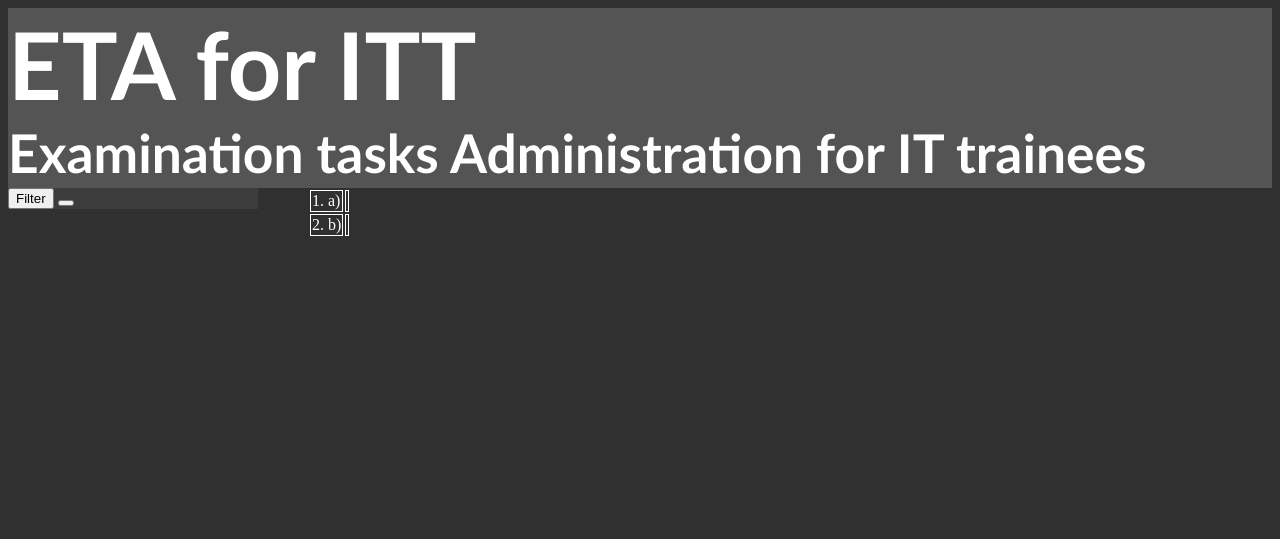
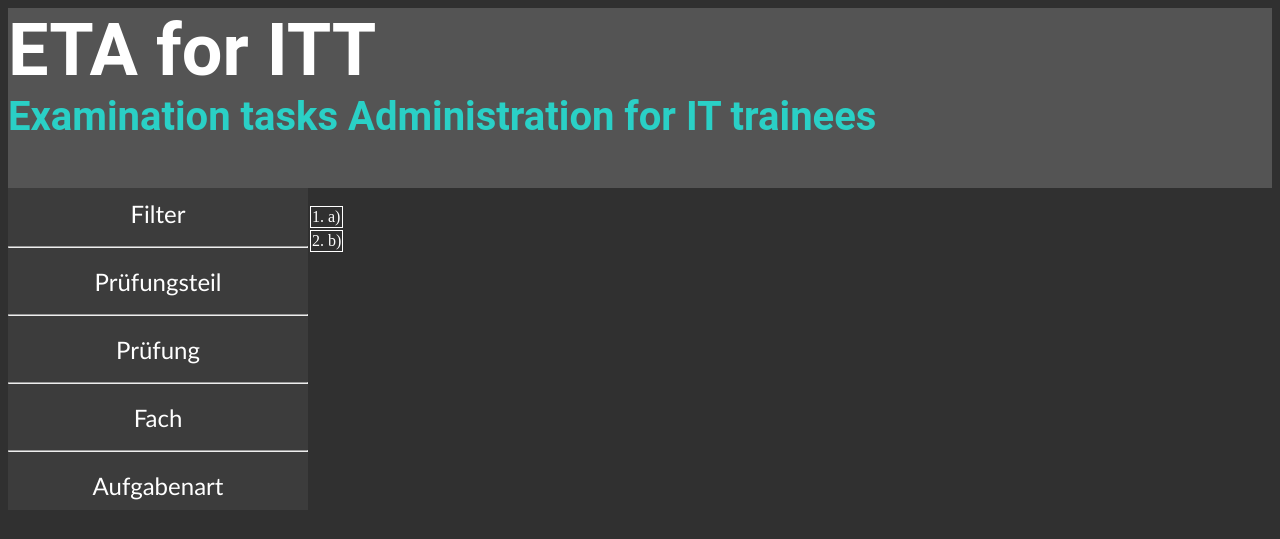
Before and after one commit to xarabae/project-ETA_for_ITT, a PHP site: page / in a window 1280 px wide. Shown: the top 539 px of the page. Run offline with PHP 8.4, Linux system fonts and the light colour scheme; data comes from the database, SQL or seed files in the repository; data that the repository does not hold is empty.

Commit message:
Accordion is working

```diff
--- a/public/inc/main.js
+++ b/public/inc/main.js
@@ -1,8 +1,9 @@
+
 function accordionFunction(id) {
     var element = document.getElementById(id);
-    if (element.className.indexOf("w3-show") == -1) {
-      element.className += " w3-show";
+    if (element.className.indexOf("show") == -1) {
+      element.className = element.className.replace("hide", "show");
     } else {
-      element.className = element.className.replace(" w3-show", "");
+      element.className = element.className.replace("show", "hide");
     }
   }
--- a/public/index.php
+++ b/public/index.php
@@ -3,18 +3,105 @@
         <title>ETA for ITT</title>
         <meta http-equiv='content-type' content='text/html; charset=utf-8'>
         <link href="style.css" rel="stylesheet">
-        <script src="scripts/main.js"></script>
+        <script src="inc/main.js"></script>
     </head>
     <body>
         <div id="heading">
             <h1 class="heading_short">ETA for ITT</h1>
             <h1 class="heading_long">Examination tasks Administration for IT trainees</h1>
         </div>
-        <div id="sidebar">
-            <button id="submit_filter" type = "submit">Filter</button>
-            <button class="accordion" onclick="accordionFunction(id)"> </button>
-            <div></div>
-        </div>
+        <form action="index.php" method="post">
+            <div id="sidebar">
+                <input id="submit" type="submit" name="submit" value="Filter">
+                <hr>
+                <button class="accordion" type="button" onclick="accordionFunction('pruefungsteil')">Prüfungsteil</button>
+                <div id="pruefungsteil" class="hide">
+                    <div class="pruefungsteil">
+                        <input id="ga1" name="check_list[]" value="GA1" type="checkbox">
+                        <label>GA1</label>
+                        <br>
+                        <input id="ga2" name="check_list[]" value="GA2" type="checkbox">
+                        <label>GA2</label>
+                        <br>
+                        <input id="wiso" name="check_list[]" value="WISO" type="checkbox">
+                        <label>WISO</label>
+                        <br>
+                    </div>
+                </div>
+                <hr>
+                <button class="accordion" type="button" onclick="accordionFunction('pruefung')">Prüfung</button>
+                <div id="pruefung" class="hide">
+                    <div class="pruefung">
+                        <input id="one_year" name="year" type="radio">
+                        <div>
+                            <label>Jahr:</label>
+                            <select></select>
+                        </div>
+                        <input id="from_to_year" name="year" type="radio">
+                        <div>
+                            <label>Von:</label>
+                            <select></select>
+                            <br>
+                            <label>Bis:</label>
+                            <select></select>
+                        </div>
+                    </div>
+                </div>
+                <hr>
+                <button class="accordion" type="button" onclick="accordionFunction('fach')">Fach</button>
+                <div id="fach" class="hide">
+                    <div class="fach">
+                        <input id="ae" name="check_list[]" value="Anwendungentwicklung" type="checkbox">
+                        <label>Anwendungsentwicklung</label>
+                        <br>
+                        <input id="it" name="check_list[]" value="IT-Systeme" type="checkbox">
+                        <label>IT-Systeme</label>
+                        <br>
+                        <input id="oug" name="check_list[]" value="Organisation und Geschäftsproz." type="checkbox">
+                        <label>Organisation und Geschäftsproz.</label>
+                        <br>
+                        <input id="wug" name="check_list[]" value="Wirtschaft und Gesellschaft" type="checkbox">
+                        <label>Wirtschaft und Gesellschaft</label>
+                        <br>
+                    </div>
+                </div>
+                <hr>
+                <button class="accordion" type="button" onclick="accordionFunction('aufgabenart')">Aufgabenart</button>
+                <div id="aufgabenart" class="hide">
+                    <div class="aufgabenart">
+                        <input id="qa" name="check_list[]" value="Frage-Antwort" type="checkbox">
+                        <label>Frage-Antwort</label>
+                        <br>
+                        <input id="mc" name="check_list[]" value="Multiple Choice" type="checkbox">
+                        <label>Multiple Choice</label>
+                        <br>
+                        <input id="ass" name="check_list[]" value="Zuordnen" type="checkbox">
+                        <label>Zuordnen</label>
+                        <br>
+                        <input id="calc" name="check_list[]" value="Rechnen" type="checkbox">
+                        <label>Rechnen</label>
+                        <br>
+                        <input id="comp" name="check_list[]" value="Vervollständigen" type="checkbox">
+                        <label>Vervollständigen</label>
+                        <br>
+                        <input id="ex" name="check_list[]" value="Erläutern" type="checkbox">
+                        <label>Erläutern</label>
+                        <br>
+                    </div>
+                </div>
+            </div>
+            <?php
+            if(isset($_POST['submit'])) {
+                //to run PHP script on submit
+                if(!empty($_POST['check_list'])) {
+                    // Loop to store and display values of individual checked checkbox.
+                    foreach($_POST['check_list'] as $selected){
+                        echo $selected . "</br>";
+                    }
+                }
+            }
+            ?>
+        </form>
         <div id="content">
             <?php
             require 'inc/db.php';
@@ -29,7 +116,7 @@
             echo '<table>';
             while($row = mysqli_fetch_row($query_result))
             {
-                echo "<tr><td>" . $row[0] . '</td><td>' . $row[1] . '</td></tr>';
+                echo "<tr><td>" . $row[0] . '</td></tr>';
             }
             echo '</table>';
             ?>
--- a/public/style.css
+++ b/public/style.css
@@ -1,3 +1,5 @@
+
+/* ----- elements ----- */
 td {
     border: 1px solid white;
     color: white;
@@ -7,22 +9,76 @@ body {
     background: #303030;
 }
 
+button, #submit{
+    height: 50px;
+    width: 300px;
+    color: white;
+    background-color: #3C3C3C;
+    border: 0;
+    font-family: "Trebuchet MS";
+    font-size: 18pt;
+}
+
+button:hover {
+    background-color: #484848;
+}
+#submit:hover {
+    background-color: #484848;
+}
+
+/* ----- classes ----- */
+
 .heading_short {
     color: white;
-    font-family: "Trebuchet MS";
-    font-size: 70pt;
+    font-family: Roboto;
+    font-size: 72px;
     margin:0;
     padding:0;
 }
 
 .heading_long {
-    color: white;
-    font-family: "Trebuchet MS";
-    font-size: 40pt;
+    color: #2AD0C6;
+    font-family: Roboto;
+    font-size: 30pt;
     margin:0;
     padding:0;
+    padding-left: 0px;
 }
 
+.pruefungsteil {
+    font-family: "Trebuchet MS";
+    font-size: 14pt;
+    align-items: center
+}
+
+.pruefung {
+    font-family: "Trebuchet MS";
+    font-size: 14pt;
+    align-items: center
+}
+
+.fach {
+    font-family: "Trebuchet MS";
+    font-size: 14pt;
+    align-items: center
+}
+
+.aufgabenart {
+    font-family: "Trebuchet MS";
+    font-size: 14pt;
+    align-items: center
+}
+
+.hide {
+    display: none;
+}
+
+.show {
+    color: white;
+    display: unset !important;
+}
+
+/* ----- IDs ----- */
 
 #heading {
     background-color: #545454;
@@ -32,7 +88,7 @@ body {
 #sidebar {
     background-color: #3C3C3C;
     float: left;
-    width: 250px;
+    width: 300px;
 }
 
 #content {
```
